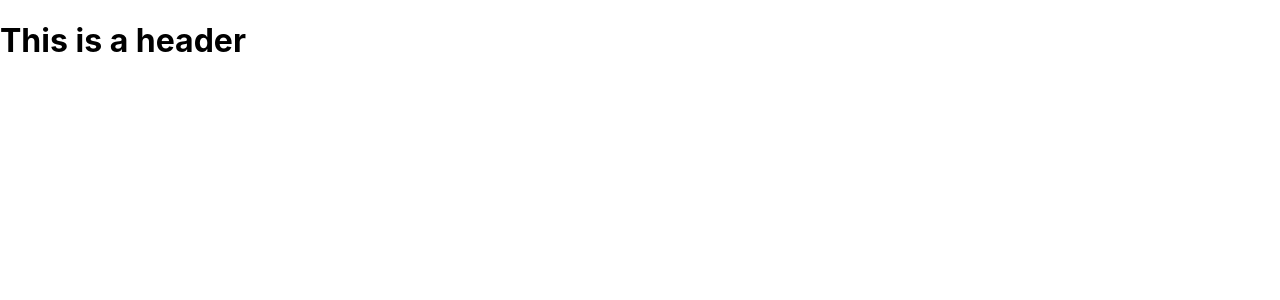
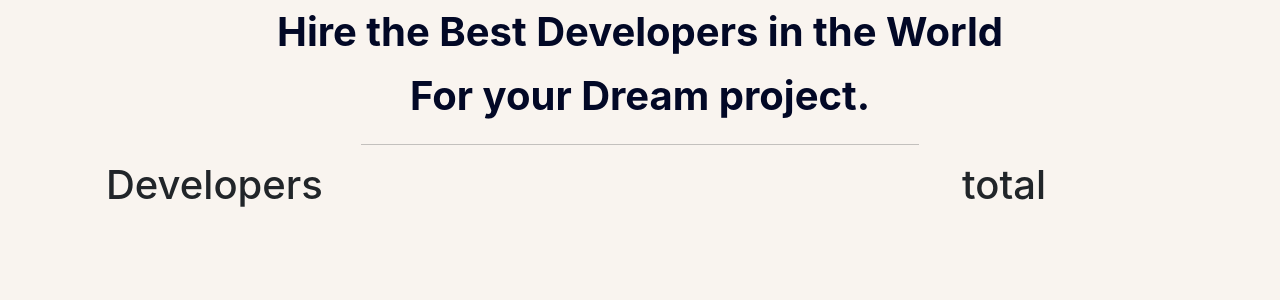
Before and after one commit to ahamedashik01/hire-developer, a React (Create React App) app: page / in a window 1280 px wide. Shown: the top 300 px of the page. Built offline with nearby package versions, Linux system fonts and the light colour scheme.

Commit message:
header added

```diff
--- a/public/index.html
+++ b/public/index.html
@@ -1,14 +1,12 @@
 <!DOCTYPE html>
 <html lang="en">
+
 <head>
   <meta charset="utf-8" />
   <link rel="icon" href="%PUBLIC_URL%/favicon.ico" />
   <meta name="viewport" content="width=device-width, initial-scale=1" />
   <meta name="theme-color" content="#000000" />
-    <meta
-      name="description"
-      content="Web site created using create-react-app"
-    />
+  <meta name="description" content="Web site created using create-react-app" />
   <link rel="apple-touch-icon" href="%PUBLIC_URL%/logo192.png" />
   <!--
       manifest.json provides metadata used when your web app is installed on a
@@ -24,8 +22,11 @@
       work correctly both with client-side routing and a non-root public URL.
       Learn how to configure a non-root public URL by running `npm run build`.
     -->
+  <link href="https://cdn.jsdelivr.net/npm/bootstrap@5.0.2/dist/css/bootstrap.min.css" rel="stylesheet"
+    integrity="sha384-EVSTQN3/azprG1Anm3QDgpJLIm9Nao0Yz1ztcQTwFspd3yD65VohhpuuCOmLASjC" crossorigin="anonymous">
   <title>React App</title>
 </head>
+
 <body>
   <noscript>You need to enable JavaScript to run this app.</noscript>
   <div id="root"></div>
@@ -40,4 +41,5 @@
       To create a production bundle, use `npm run build` or `yarn build`.
     -->
 </body>
+
 </html>
--- a/src/App.css
+++ b/src/App.css
@@ -1,38 +1,16 @@
-.App {
-  text-align: center;
+/* colors */
+.headline-color{
+  color: #020826;
 }
-
-.App-logo {
-  height: 40vmin;
-  pointer-events: none;
+.button-text-color{
+  color: #fffffe;
 }
-
-@media (prefers-reduced-motion: no-preference) {
-  .App-logo {
-    animation: App-logo-spin infinite 20s linear;
-  }
+.button-color{
+  background-color: #8c7851;
 }
-
-.App-header {
-  background-color: #282c34;
-  min-height: 100vh;
-  display: flex;
-  flex-direction: column;
-  align-items: center;
-  justify-content: center;
-  font-size: calc(10px + 2vmin);
-  color: white;
+.paragraph-color{
+  color: #716040;
 }
-
-.App-link {
-  color: #61dafb;
+.highlight{
+  background-color: #EADDCF;
 }
-
-@keyframes App-logo-spin {
-  from {
-    transform: rotate(0deg);
-  }
-  to {
-    transform: rotate(360deg);
-  }
-}
--- a/src/App.js
+++ b/src/App.js
@@ -1,10 +1,12 @@
-import logo from './logo.svg';
 import './App.css';
+import Header from './components/Header/Header';
+import Main from './components/Main/Main';
 
 function App() {
   return (
     <div>
-      <h1>This is a header</h1>
+      <Header></Header>
+      <Main></Main>
     </div>
   );
 }
--- /dev/null
+++ b/src/components/Header/Header.css
@@ -0,0 +1,3 @@
+.header h1{
+    line-height: 4rem;
+}
--- /dev/null
+++ b/src/components/Header/Header.js
@@ -0,0 +1,13 @@
+import React from 'react';
+import './Header.css'
+
+const Header = () => {
+    return (
+        <div className="container text-center header ">
+            <h1 className="headline-color fw-bold">Hire the Best Developers in the World <br />For your Dream project.</h1>
+            <hr className="w-50 mx-auto" />
+        </div >
+    );
+};
+
+export default Header;
--- /dev/null
+++ b/src/components/Main/Main.js
@@ -0,0 +1,19 @@
+import React from 'react';
+import './Main.css'
+
+const Main = () => {
+
+    return (
+        <div className="container row mx-auto">
+            <div className="dev-gallary col-md-8">
+                <h1>Developers</h1>
+
+            </div>
+            <div className="cart col-md-4 text-center ">
+                <h1>total</h1>
+            </div>
+        </div>
+    );
+};
+
+export default Main;
--- a/src/index.css
+++ b/src/index.css
@@ -5,6 +5,7 @@ body {
     sans-serif;
   -webkit-font-smoothing: antialiased;
   -moz-osx-font-smoothing: grayscale;
+  background-color: #f9f4ef;
 }
 
 code {
```
Also changed, not shown: src/components/Main/Main.css (added). Lines whose indentation alone changed are shown as unchanged.
